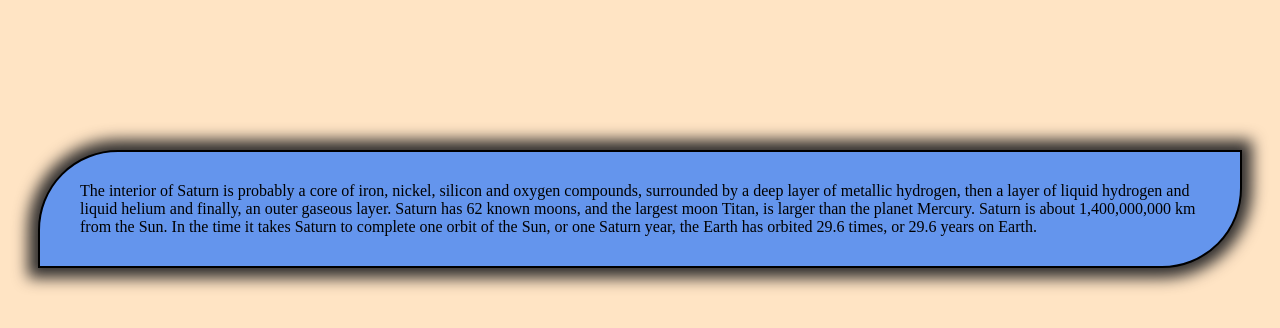
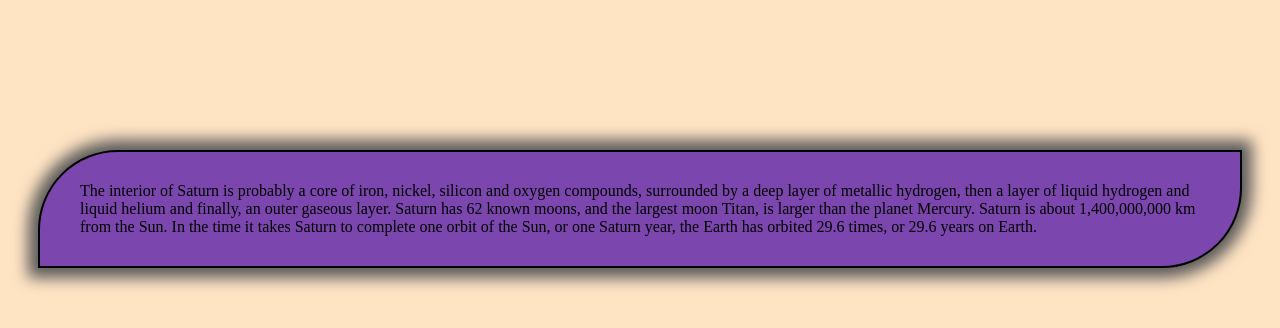
Before and after one commit to madhumitasugandhi/Assignment-14, a plain HTML site: page index.html in a window 1280 px wide. In both pictures the pointer is over the element 640 px from the left and 209 px from the top of the page. Drawn offline with Linux system fonts and the light colour scheme.

Commit message:
Hover effect added

```diff
--- a/index.html
+++ b/index.html
@@ -12,7 +12,12 @@
             border: 2px solid black;
             margin: 150px 30px;
             padding: 30px 40px;
-            box-shadow: 0 0 15px 10px rgb(48, 46, 46);
+            box-shadow: 0 0 15px 10px rgb(92, 90, 90);
+        }
+        .text:hover {
+            background-color: rgb(123, 70, 173);
+            box-shadow: 0 0 15 px 10 px rgb(26, 24, 24);
+            transition: 1s;
         }
     </style>
 </head>
```
